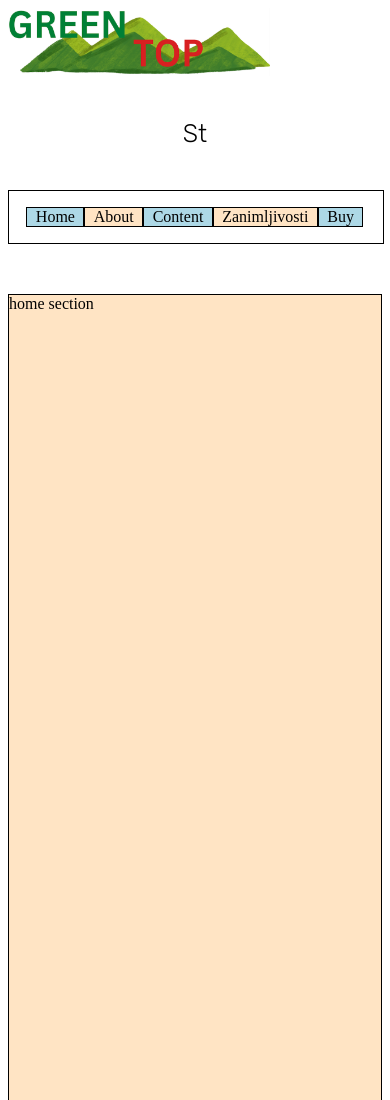
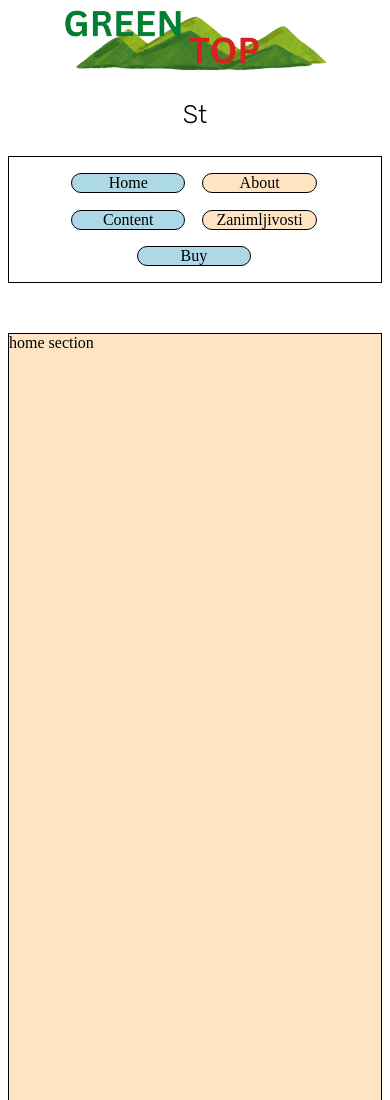
Before and after one commit to LazarevicV/greenTop, a plain HTML site: page index.html in a window 390 px wide. Shown: the top 1100 px of the page. Drawn offline with nearby package versions, Linux system fonts and the light colour scheme.

Commit message:
more styling

```diff
--- a/static/css/main.css
+++ b/static/css/main.css
@@ -115,12 +115,18 @@ html {
 }
 
 @media only screen and (max-width: 500px) {
+    /* .container {
+        width: 90%;
+    } */
+
     .header {
         flex-wrap: wrap;
     }
 
     .logo {
         width: 100%;
+        display: flex;
+        justify-content: center;
     }
 
     .meni {
@@ -132,6 +138,13 @@ html {
         align-items: center;
     }
 
+    .meni ul {
+        gap: 2vh;
+        flex-wrap: wrap;
+        display: flex;
+        justify-content: center;
+    }
+
     .meni ul li {
         border: 1px solid black;
         display: flex;
@@ -139,6 +152,8 @@ html {
         align-items: center;
         padding-left: 1vh;
         padding-right: 1vh;
+        border-radius: 10px;
+        width: 33%;
     }
 
     .meni ul li:nth-child(even) {
@@ -154,11 +169,12 @@ html {
         justify-content: center;
         align-items: center;
         width: 100%;
-        margin-top: 5vh;
-        margin-bottom: 5vh;
+        margin-top: 2vh;
+        margin-bottom: 2vh;
         font-size: 3vh;
         font-family: 'Rubik', sans-serif;
         font-weight: 500;
+        height: 50px;
     }
 
   }
```
